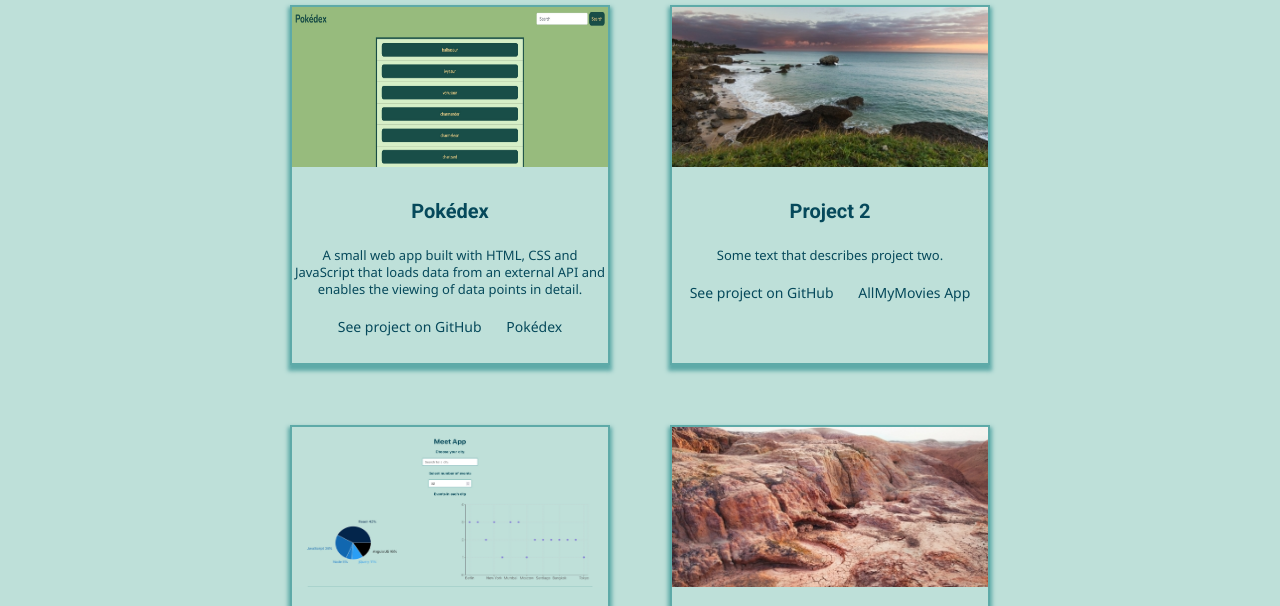
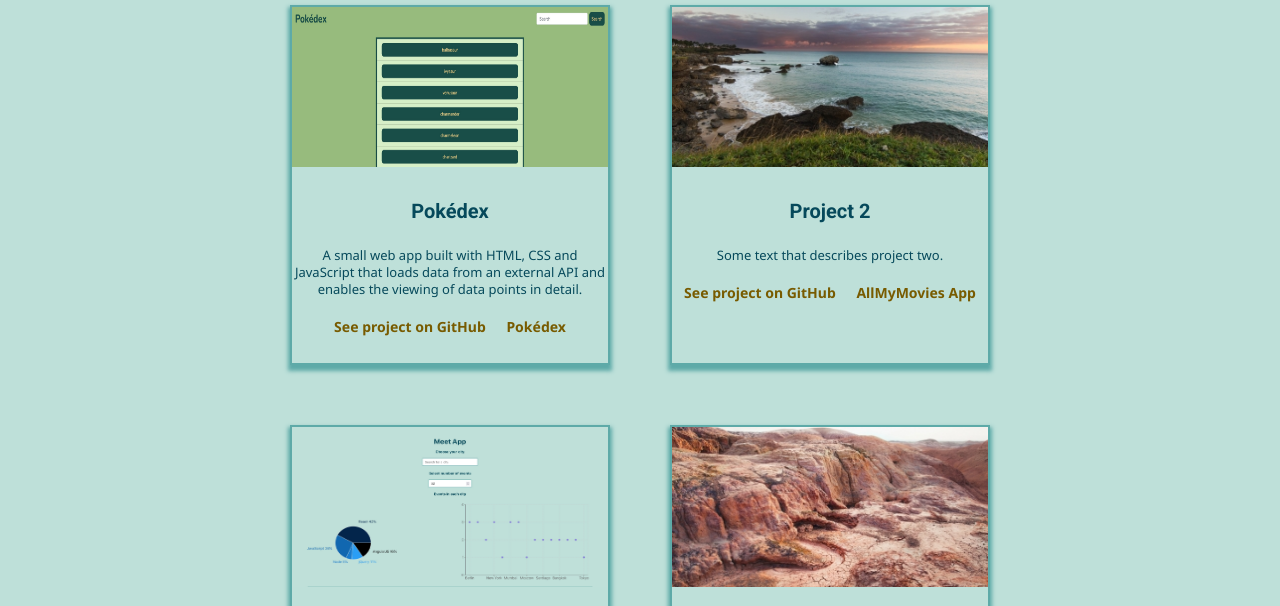
Before and after one commit to ClaraPapaya/Portfolio-Site, a plain HTML site: page html/work.html in a window 1280 px wide. Shown: the part 194-800 px from the top of the page. Drawn offline with nearby package versions, Linux system fonts and the light colour scheme.

Commit message:
Changed link style for projects

```diff
--- a/css/style.production.css
+++ b/css/style.production.css
@@ -405,7 +405,12 @@ span {
 
 .project-link {
   font-size: 14px;
-  padding: 10px;
+  padding: 8px;
+  font-weight: bold;
+}
+
+.project-link:link {
+  color: var( --fourth-color);
 }
 
 /* Contact */
--- a/css/styles.css
+++ b/css/styles.css
@@ -298,7 +298,12 @@ span {
 
 .project-link {
   font-size: 14px;
-  padding: 10px;
+  padding: 8px;
+  font-weight: bold;
+}
+
+.project-link:link {
+  color: var( --fourth-color);
 }
 
 /* Contact */
```
